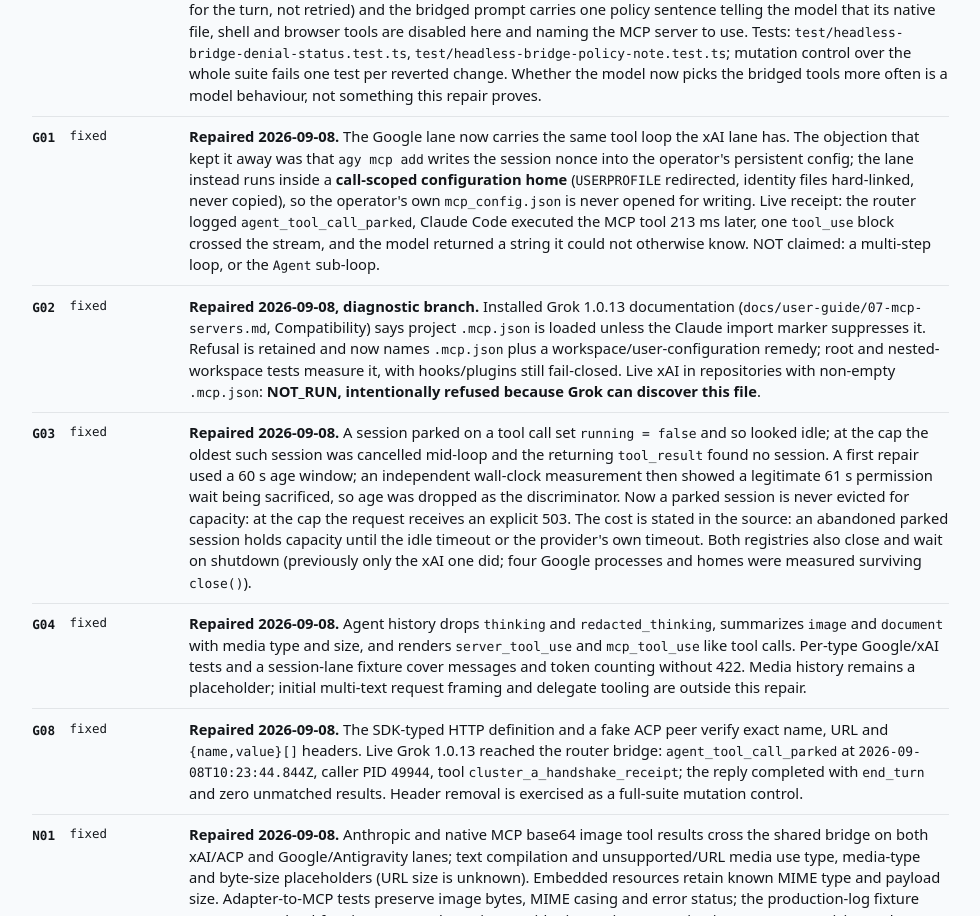
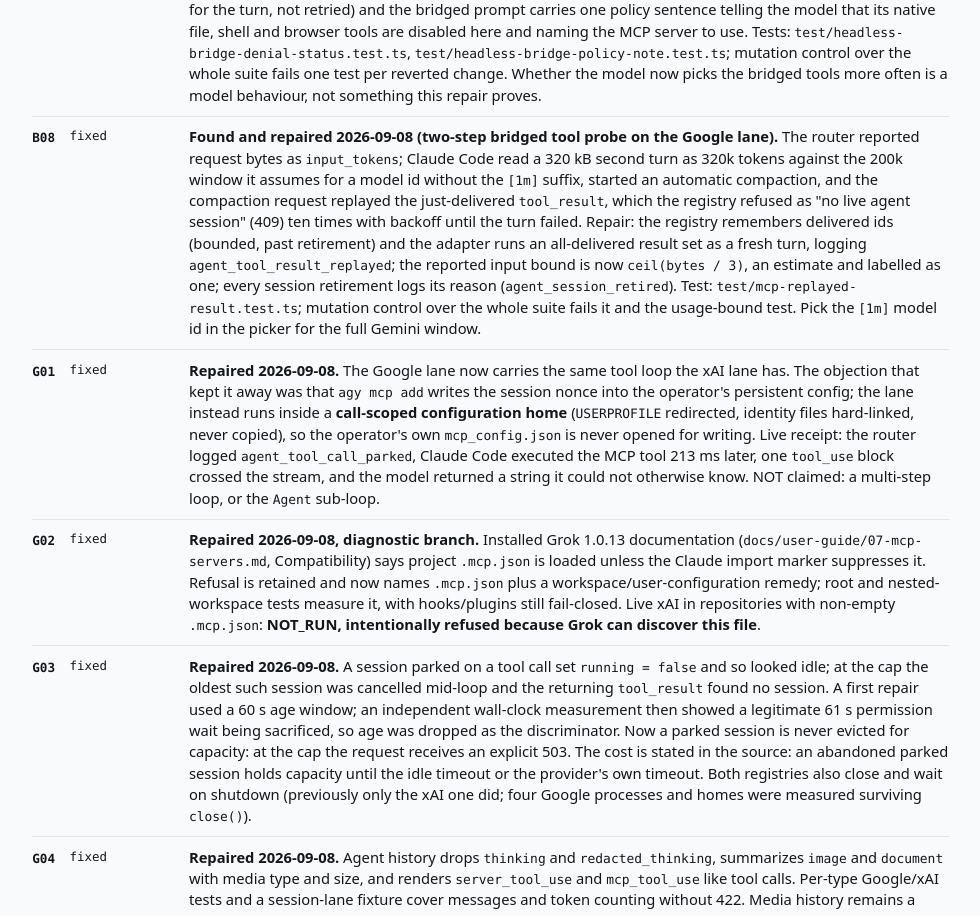
Before and after one commit to OnourImpram/claude-oauth, a website: page docs/index.html in a window 1280 px wide. Shown: the part 5464-6380 px from the top of the page, without its empty margins (291-1271 px from the left). Drawn offline with Linux system fonts and the light colour scheme.

Commit message:
docs(site): defects table regenerated with B08

```diff
--- a/docs/index.html
+++ b/docs/index.html
@@ -513,6 +513,8 @@
               <td><b>Repaired 2026-09-08.</b> <code>max_input_tokens</code> uses the lower of the advertised window and snapshot transport capacity, tested for every routed model against its pin; Astra's <code>context_window</code> remains a presentation value of 1,000,000 while input is capped at the unchanged 872,000 pin: accepted capacity unproven, advertisement capped at the pin.</td></tr>
             <tr><td class="cell-id"><span class="id">B07</span></td><td class="sev">fixed</td>
               <td><b>Found and repaired 2026-09-08 (Agent arm).</b> When the Google model chose one of its own native tools (<code>read_file</code>) instead of the bridged Claude Code tools, the call-scoped settings denied it, agy ended without an answer, and the bridge returned the denial as HTTP 502; Claude Code treated 502 as transient and retried ten times with exponential backoff, every retry meeting the same policy. The denial now travels as 403 (terminal for the turn, not retried) and the bridged prompt carries one policy sentence telling the model that its native file, shell and browser tools are disabled here and naming the MCP server to use. Tests: <code>test/headless-bridge-denial-status.test.ts</code>, <code>test/headless-bridge-policy-note.test.ts</code>; mutation control over the whole suite fails one test per reverted change. Whether the model now picks the bridged tools more often is a model behaviour, not something this repair proves.</td></tr>
+            <tr><td class="cell-id"><span class="id">B08</span></td><td class="sev">fixed</td>
+              <td><b>Found and repaired 2026-09-08 (two-step bridged tool probe on the Google lane).</b> The router reported request bytes as <code>input_tokens</code>; Claude Code read a 320 kB second turn as 320k tokens against the 200k window it assumes for a model id without the <code>[1m]</code> suffix, started an automatic compaction, and the compaction request replayed the just-delivered <code>tool_result</code>, which the registry refused as "no live agent session" (409) ten times with backoff until the turn failed. Repair: the registry remembers delivered ids (bounded, past retirement) and the adapter runs an all-delivered result set as a fresh turn, logging <code>agent_tool_result_replayed</code>; the reported input bound is now <code>ceil(bytes / 3)</code>, an estimate and labelled as one; every session retirement logs its reason (<code>agent_session_retired</code>). Test: <code>test/mcp-replayed-result.test.ts</code>; mutation control over the whole suite fails it and the usage-bound test. Pick the <code>[1m]</code> model id in the picker for the full Gemini window.</td></tr>
             <tr><td class="cell-id"><span class="id">G01</span></td><td class="sev">fixed</td>
               <td><b>Repaired 2026-09-08.</b> The Google lane now carries the same tool loop the xAI lane has. The objection that kept it away was that <code>agy mcp add</code> writes the session nonce into the operator's persistent config; the lane instead runs inside a <b>call-scoped configuration home</b> (<code>USERPROFILE</code> redirected, identity files hard-linked, never copied), so the operator's own <code>mcp_config.json</code> is never opened for writing. Live receipt: the router logged <code>agent_tool_call_parked</code>, Claude Code executed the MCP tool 213 ms later, one <code>tool_use</code> block crossed the stream, and the model returned a string it could not otherwise know. NOT claimed: a multi-step loop, or the <code>Agent</code> sub-loop.</td></tr>
             <tr><td class="cell-id"><span class="id">G02</span></td><td class="sev">fixed</td>
```
